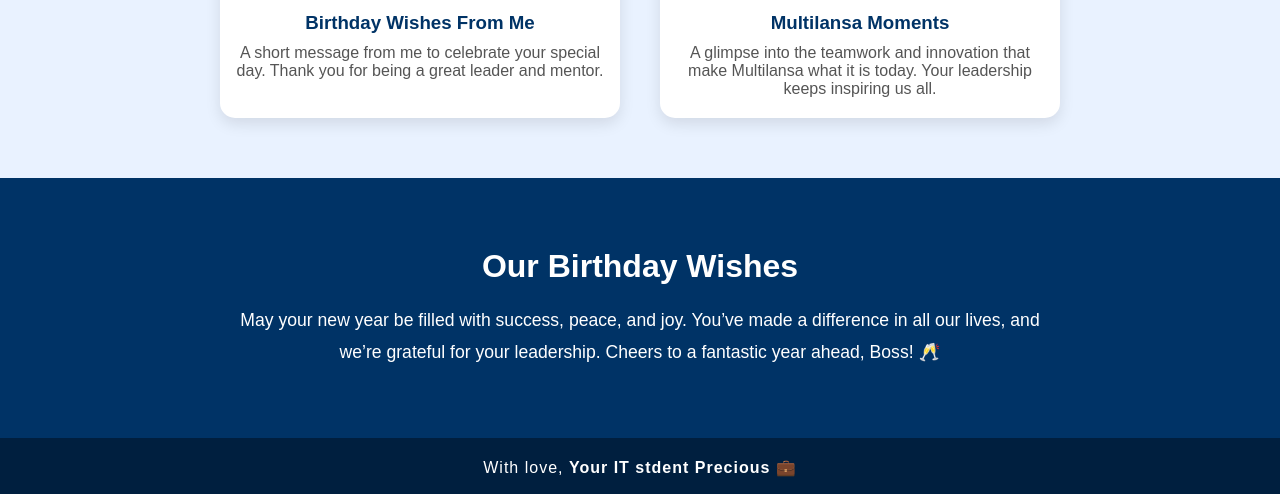
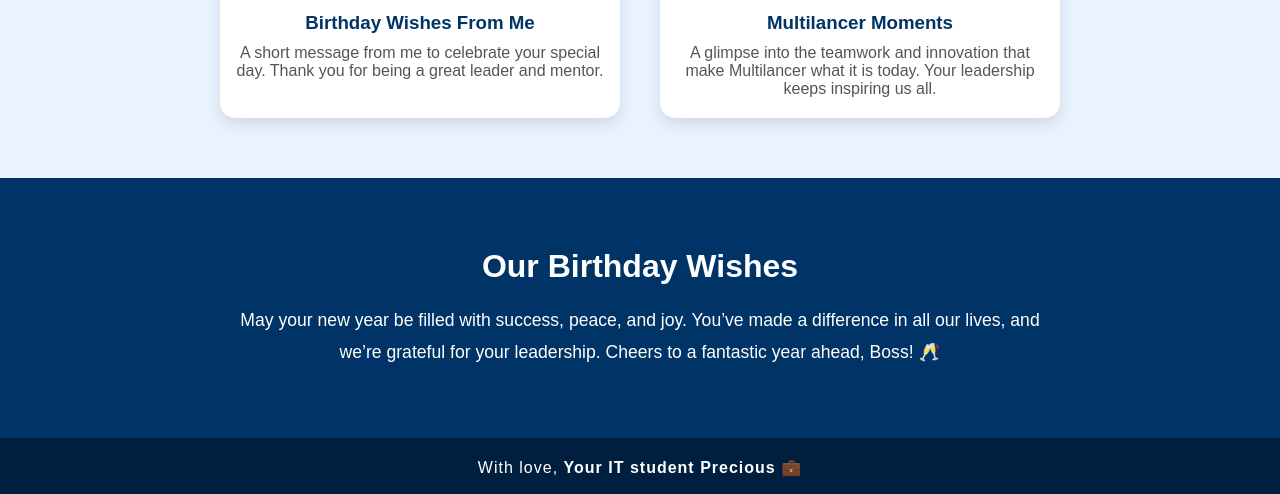
Before and after one commit to orluprecious55-maker/boss-birthday-website-, a plain HTML site: page index.html in a window 1280 px wide. Shown: the part 1430-1924 px from the top of the page. Drawn offline with Linux system fonts and the light colour scheme.

Commit message:
Fix HTML encoding issues in index.html
Fix spelling: Multilansa

```diff
--- a/index.html
+++ b/index.html
@@ -46,8 +46,8 @@
         <source src="video1.mp4.mp4" type="video/mp4">
         Your browser does not support the video tag.
       </video>
-      <h3>Multilansa Moments</h3>
-      <p>A glimpse into the teamwork and innovation that make Multilansa what it is today. Your leadership keeps inspiring us all.</p>
+      <h3>Multilancer Moments</h3>
+      <p>A glimpse into the teamwork and innovation that make Multilancer what it is today. Your leadership keeps inspiring us all.</p>
     </div>
 
   </div>
@@ -66,7 +66,7 @@
   </section>
 
   <footer>
-    <p>With love, <strong>Your IT stdent Precious 💼</strong></p>
+    <p>With love, <strong>Your IT student Precious 💼</strong></p>
   </footer>
 
 </body>
```
